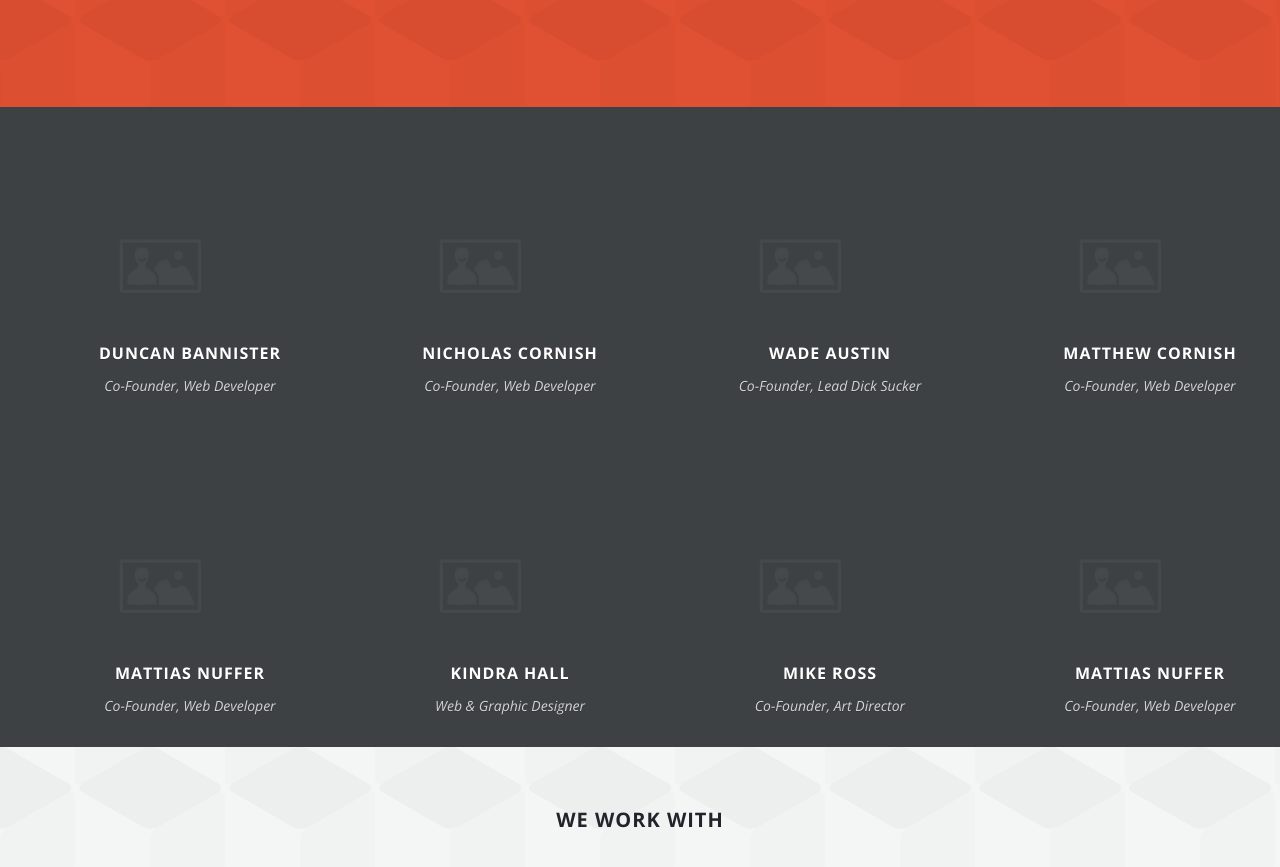
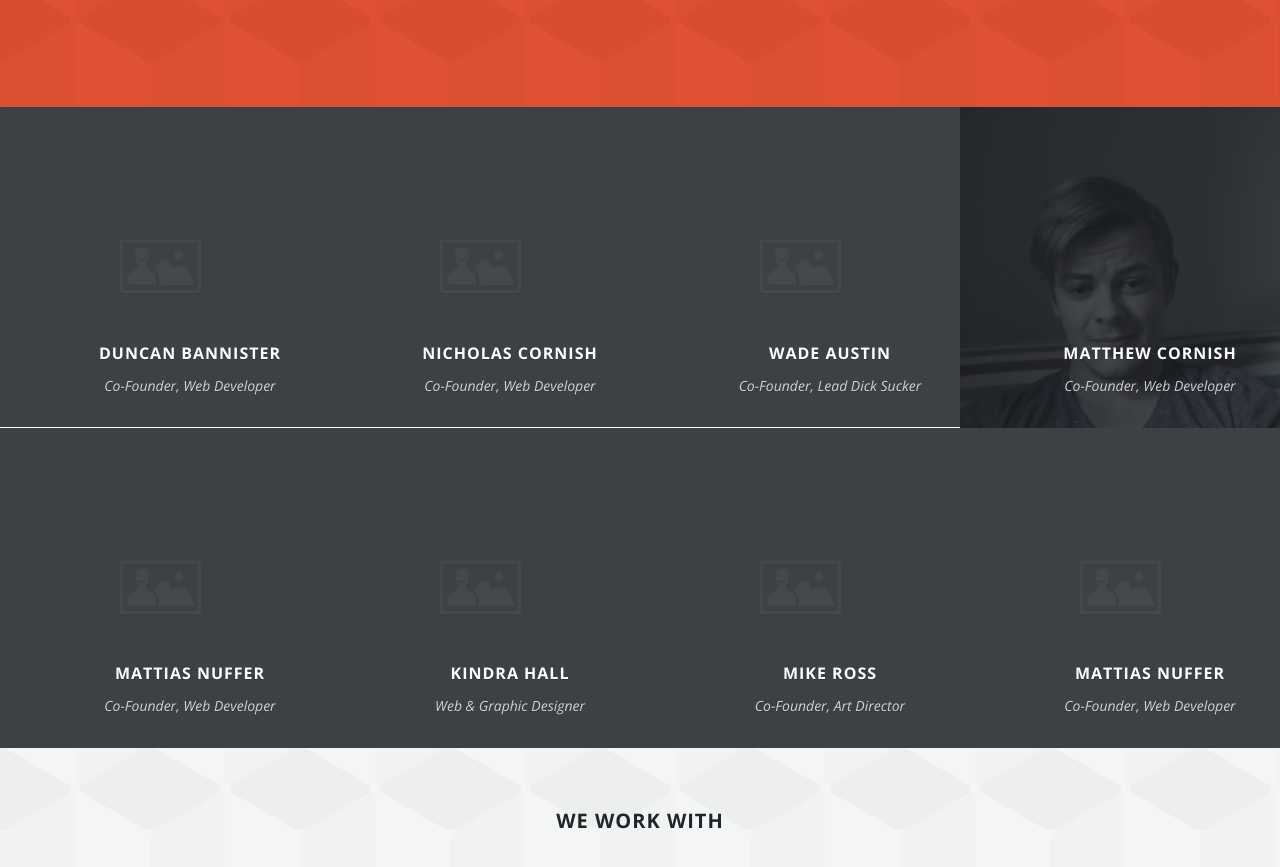
Before and after one commit to DuncanBannister/IntrepidWebsites, a plain HTML site: page index.html in a window 1280 px wide. Shown: the part 1748-2615 px from the top of the page. Drawn offline with nearby package versions, Linux system fonts and the light colour scheme; some packages are replaced by stand-ins of ours; a script that the page names is missing.

Commit message:
photo added

```diff
--- a/index.html
+++ b/index.html
@@ -577,7 +577,7 @@
 			<!-- Team item -->
 			<div class="pi-gallery-item">
 				<div class="pi-img-w pi-img-grayscale-hover-70">
-					<img src="img_external/team/leader-44.jpg" alt="">
+					<img src="img/Matt.jpg" alt="">
 					<div class="pi-img-overlay pi-img-overlay-darker-hovered-2 pi-caption-opened">
 						<div class="pi-caption-bottom">
 							<div>
```
Also changed, not shown: img/Matt.jpg (added).
